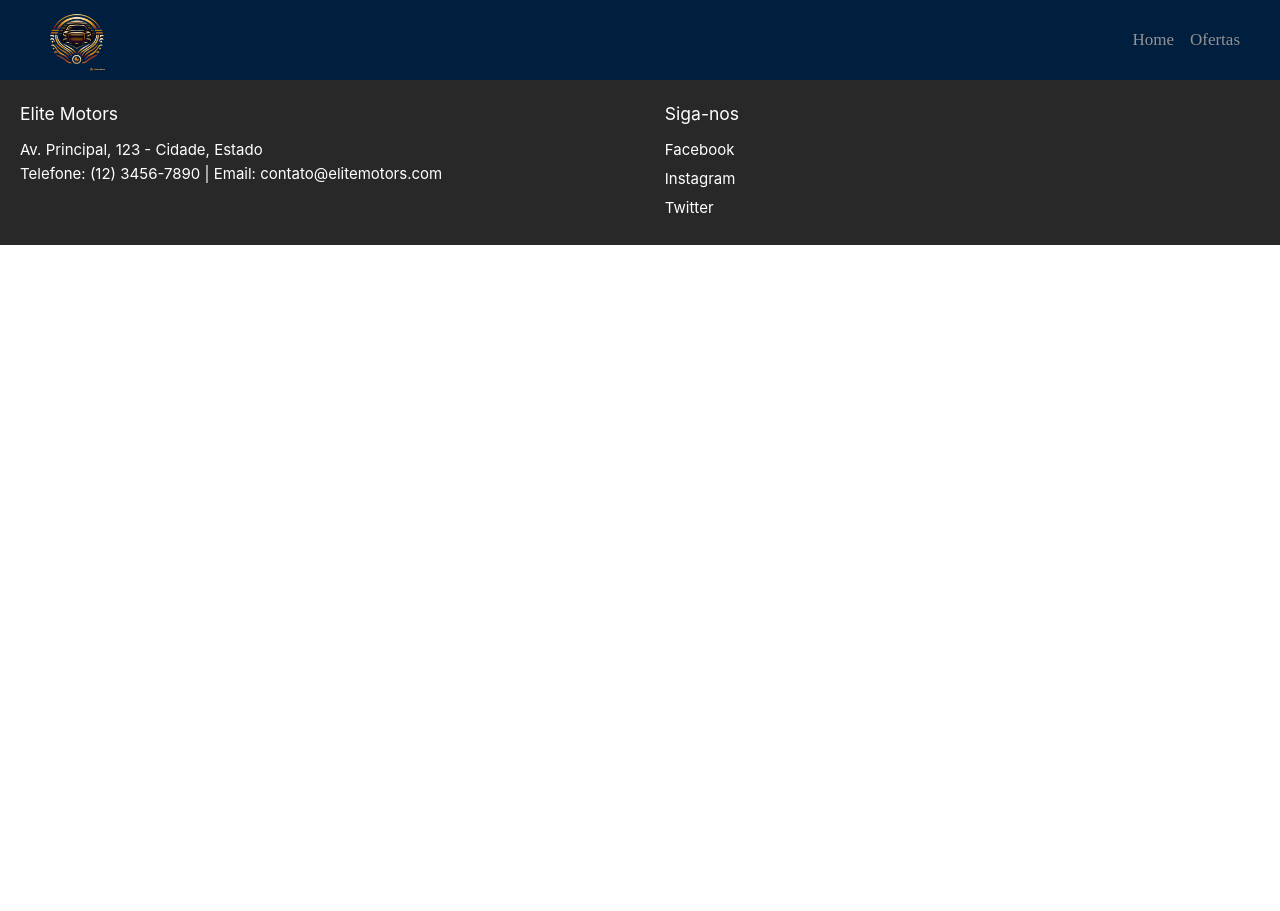
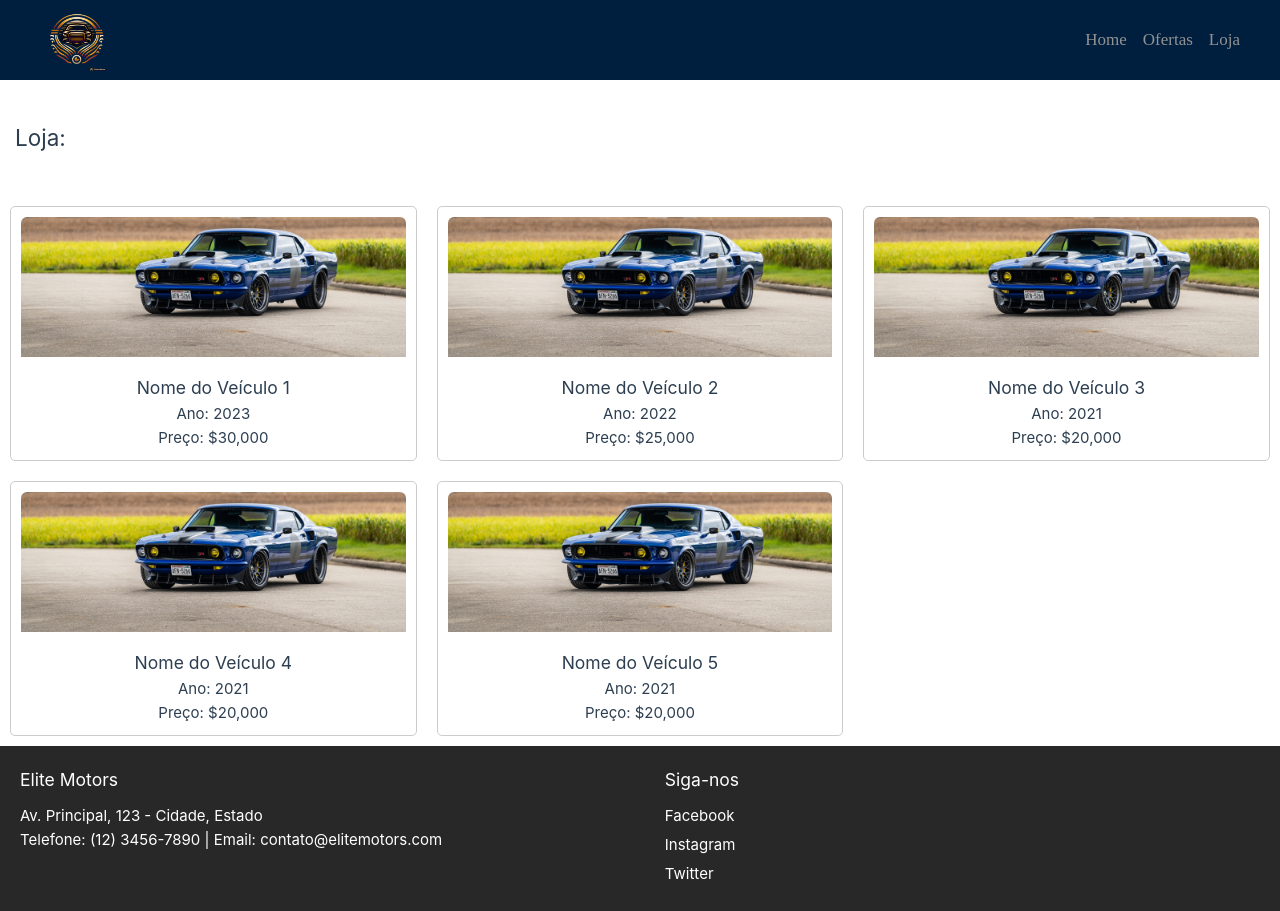
Before and after one commit to GuilhermeHalter/Projeto_EliteMotors, a Vue app in the folder web/: page /lojas in a window 1280 px wide. Before the commit the page ends 800 px from the top, so only its background shows below. Built offline with nearby package versions, Linux system fonts and the light colour scheme.

Commit message:
feito footer e pagina loja

```diff
--- a/web/src/components/template/HeaderComp.vue
+++ b/web/src/components/template/HeaderComp.vue
@@ -4,6 +4,9 @@
     <div class="header-buttons">
       <router-link to="/" class="button">Home</router-link>
       <router-link to="/ofertas" class="button">Ofertas</router-link>
+      <router-link to="/Lojas" class="button">Loja</router-link>
+
+
     </div>
   </div>
 </template>
--- a/web/src/router/index.js
+++ b/web/src/router/index.js
@@ -1,6 +1,8 @@
 import { createRouter, createWebHistory } from 'vue-router'
 import HomeView from '../views/HomeView.vue'
 import OfertasView from '../views/OfertasView.vue'
+import InfoView from '../views/InfoView.vue'
+import CarrosView from '../views/CarrosView.vue'
 
 const router = createRouter({
   history: createWebHistory(import.meta.env.BASE_URL),
@@ -15,6 +17,16 @@ const router = createRouter({
       name: 'ofertas',
       component: OfertasView
     },
+    {
+      path: '/infos',
+      name: 'infos',
+      component: InfoView
+    },
+    {
+      path: '/lojas',
+      name: 'lojas',
+      component: CarrosView
+    }
   ]
 })
 
--- /dev/null
+++ b/web/src/views/CarrosView.vue
@@ -0,0 +1,106 @@
+<script setup></script>
+
+<template>
+  <h2>Loja:</h2>
+
+  <div class="cards">
+    <div class="card">
+      <img src="../media/Ford_Mustang.jpg" alt="Car 1" />
+      <h3>Nome do Veículo 1</h3>
+      <p>Ano: 2023</p>
+      <p>Preço: $30,000</p>
+    </div>
+
+    <div class="card">
+      <img src="../media/Ford_Mustang.jpg" alt="Car 2" />
+      <h3>Nome do Veículo 2</h3>
+      <p>Ano: 2022</p>
+      <p>Preço: $25,000</p>
+    </div>
+
+    <div class="card">
+      <img src="../media/Ford_Mustang.jpg" alt="Car 3" />
+      <h3>Nome do Veículo 3</h3>
+      <p>Ano: 2021</p>
+      <p>Preço: $20,000</p>
+    </div>
+
+    <div class="card">
+      <img src="../media/Ford_Mustang.jpg" alt="Car 4" />
+      <h3>Nome do Veículo 4</h3>
+      <p>Ano: 2021</p>
+      <p>Preço: $20,000</p>
+    </div>
+
+    <div class="card">
+      <img src="../media/Ford_Mustang.jpg" alt="Car 5" />
+      <h3>Nome do Veículo 5</h3>
+      <p>Ano: 2021</p>
+      <p>Preço: $20,000</p>
+    </div>
+  </div>
+</template>
+
+<style scoped>
+.container {
+  display: flex;
+  align-items: center;
+  border-bottom: 1px solid rgb(81, 81, 81);
+}
+.sobre {
+  flex: 0 0 50%;
+  padding: 60px;
+}
+
+.imgSobre img{
+  height: 45rem;
+  object-fit: none;
+}
+
+img {
+  width: 100%;
+  height: 35vw;
+  object-fit: cover;
+  object-position: center -300px;
+}
+
+h1{
+  padding-top: 30px;
+  padding-bottom: 10px;
+}
+
+h2{
+  padding: 40px 0 40px 15px;
+}
+.cards {
+  display: flex;
+  flex-wrap: wrap;
+}
+
+.card {
+  flex: 0 0 calc(33.33% - 20px);
+  margin: 10px;
+  padding: 10px;
+  border: 1px solid #ccc;
+  border-radius: 5px;
+  text-align: center;
+  transition: transform 0.3s ease-in-out;
+}
+
+.card:hover {
+  transform: scale(1.05);
+}
+
+.card img {
+  width: 100%;
+  height: 150px;
+  object-fit: cover;
+  object-position: center -100px;
+  border-radius: 6px;
+  transition: transform 0.3s ease-in-out;
+}
+
+.card:hover img {
+  transform: scale(1);
+}
+</style>
--- a/web/src/views/HomeView.vue
+++ b/web/src/views/HomeView.vue
@@ -44,40 +44,51 @@
   <h2>Destaques:</h2>
 
   <div class="cards">
+    <RouterLink to="/infos">
       <div class="card">
         <img src="../media/Ford_Mustang.jpg" alt="Car 1" />
         <h3>Nome do Veículo 1</h3>
         <p>Ano: 2023</p>
         <p>Preço: $30,000</p>
       </div>
+    </RouterLink>
 
+    <RouterLink to="/infos">
      <div class="card">
       <img src="../media/Ford_Mustang.jpg" alt="Car 2" />
       <h3>Nome do Veículo 2</h3>
       <p>Ano: 2022</p>
       <p>Preço: $25,000</p>
      </div>
+    </RouterLink>
 
+    <RouterLink to="/infos">
      <div class="card">
       <img src="../media/Ford_Mustang.jpg" alt="Car 3" />
       <h3>Nome do Veículo 3</h3>
       <p>Ano: 2021</p>
       <p>Preço: $20,000</p>
      </div>
+    </RouterLink>
 
+
+    <RouterLink to="/infos">
       <div class="card">
         <img src="../media/Ford_Mustang.jpg" alt="Car 4" />
         <h3>Nome do Veículo 4</h3>
         <p>Ano: 2021</p>
         <p>Preço: $20,000</p>
       </div>
+    </RouterLink>
 
+    <RouterLink to="/infos">
       <div class="card">
         <img src="../media/Ford_Mustang.jpg" alt="Car 5" />
         <h3>Nome do Veículo 5</h3>
         <p>Ano: 2021</p>
         <p>Preço: $20,000</p>
       </div>
+    </RouterLink>
     </div>
 
 </template>
@@ -134,9 +145,9 @@ h2{
 
 .card img {
   width: 100%;
-  height: 150px;
+  height: 200px;
   object-fit: cover;
-  object-position: center -100px;
+  object-position: center -50px;
   border-radius: 6px;
   transition: transform 0.3s ease-in-out;
 }
--- /dev/null
+++ b/web/src/views/InfoView.vue
@@ -0,0 +1,74 @@
+<script setup></script>
+
+<template>
+  <h2>Info do carro:</h2>
+      <h3>Nome do Veículo </h3>
+      <p>Ano: 2021</p>
+      <p>Preço: $20,000</p>
+      <p>cor: Azul</p>
+      <p>assesório: nenhum</p>
+</template>
+
+<style scoped>
+.container {
+  display: flex;
+  align-items: center;
+  border-bottom: 1px solid rgb(81, 81, 81);
+}
+.sobre {
+  flex: 0 0 50%;
+  padding: 60px;
+}
+
+.imgSobre img{
+  height: 45rem;
+  object-fit: none;
+}
+
+img {
+  width: 100%;
+  height: 35vw;
+  object-fit: cover;
+  object-position: center -300px;
+}
+
+h1{
+  padding-top: 30px;
+  padding-bottom: 10px;
+}
+
+h2{
+  padding: 40px 0 40px 15px;
+}
+.cards {
+  display: flex;
+  flex-wrap: wrap;
+}
+
+.card {
+  flex: 0 0 calc(33.33% - 20px);
+  margin: 10px;
+  padding: 10px;
+  border: 1px solid #ccc;
+  border-radius: 5px;
+  text-align: center;
+  transition: transform 0.3s ease-in-out;
+}
+
+.card:hover {
+  transform: scale(1.05);
+}
+
+.card img {
+  width: 100%;
+  height: 150px;
+  object-fit: cover;
+  object-position: center -100px;
+  border-radius: 6px;
+  transition: transform 0.3s ease-in-out;
+}
+
+.card:hover img {
+  transform: scale(1);
+}
+</style>
```
Lines whose indentation alone changed are shown as unchanged.
